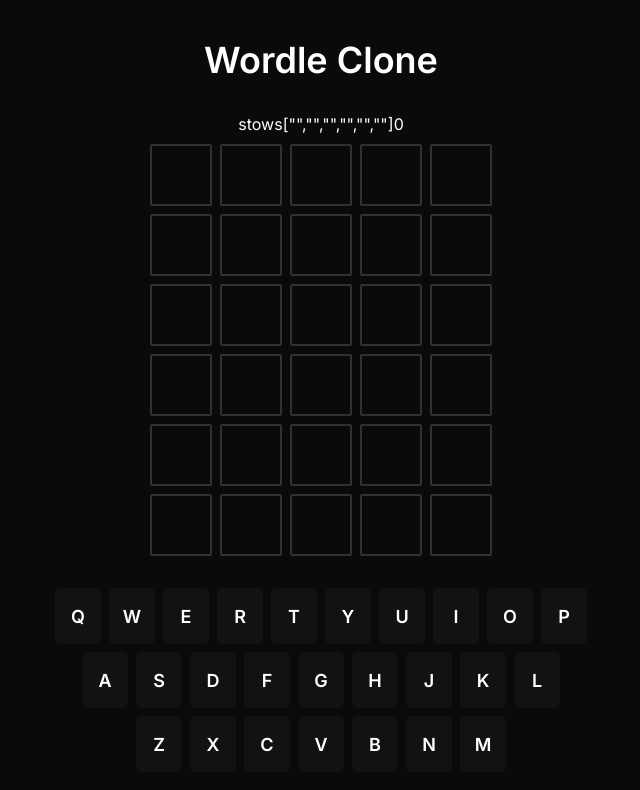
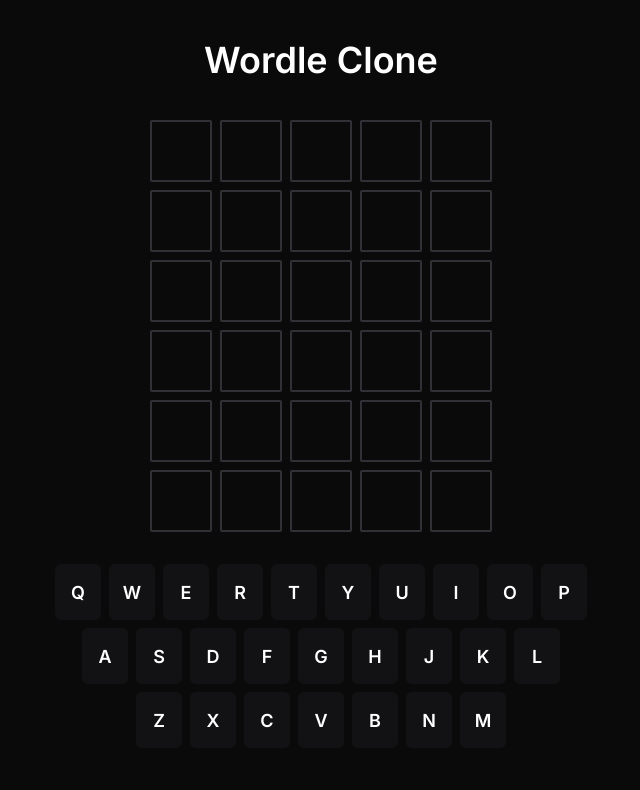
Before and after one commit to cshorg/wordle-clone, a React (Vite) app: page / in a window 1280 px wide. Shown: the top 790 px of the page, without its empty margins (319-959 px from the left). Built offline with nearby package versions, Linux system fonts and the light colour scheme.

Commit message:
play again button

```diff
--- a/index.html
+++ b/index.html
@@ -7,7 +7,7 @@
     <link rel="preconnect" href="https://fonts.gstatic.com" crossorigin>
     <link href="https://fonts.googleapis.com/css2?family=Inter:wght@100..900&display=swap" rel="stylesheet">
     <meta name="viewport" content="width=device-width, initial-scale=1.0" />
-    <title>Vite + React</title>
+    <title>Wordle Clone</title>
   </head>
   <body>
     <div id="root"></div>
--- a/src/App.jsx
+++ b/src/App.jsx
@@ -4,7 +4,8 @@
 import { MainContext } from "./context/MainContext"
 
 function App() {
-  const { word, guesses, currentGuess, handleKey } = useContext(MainContext)
+  const { word, guesses, currentGuess, handleKey, won, lost, init } =
+    useContext(MainContext)
 
   useEffect(() => {
     window.addEventListener("keyup", handleKey)
@@ -19,9 +20,17 @@
       <div className="flex flex-col items-center">
         <h1 className="mt-10 mb-8 text-4xl font-semibold">Wordle Clone</h1>
 
-        {word}
-        {JSON.stringify(guesses)}
-        {currentGuess}
+        {won() && <div className="mb-2 text-green-400">You Won!</div>}
+        {lost() && <div className="mb-2 text-red-400">You Lost!</div>}
+
+        {(won() || lost()) && (
+          <button
+            className="py-1 px-3 border-[2px] border-border rounded-md hover:bg-border transition ease-in mb-2"
+            onClick={() => init()}
+          >
+            Play Again
+          </button>
+        )}
 
         {guesses.map((_, i) => (
           <Guess
--- a/src/context/MainContext.jsx
+++ b/src/context/MainContext.jsx
@@ -9,8 +9,14 @@
   const [currentGuess, setCurrentGuess] = useState(0)
 
   useEffect(() => {
+    init()
+  }, [])
+
+  const init = () => {
     setWord(words[Math.round(Math.random() * words.length)])
-  }, [])
+    setGuesses(["", "", "", "", "", ""])
+    setCurrentGuess(0)
+  }
 
   const won = () => {
     return guesses[currentGuess - 1] === word
@@ -82,7 +88,10 @@
         handleKey,
         allGuesses,
         exactGuess,
-        inexactGuess
+        inexactGuess,
+        won,
+        lost,
+        init
       }}
     >
       {children}
```
